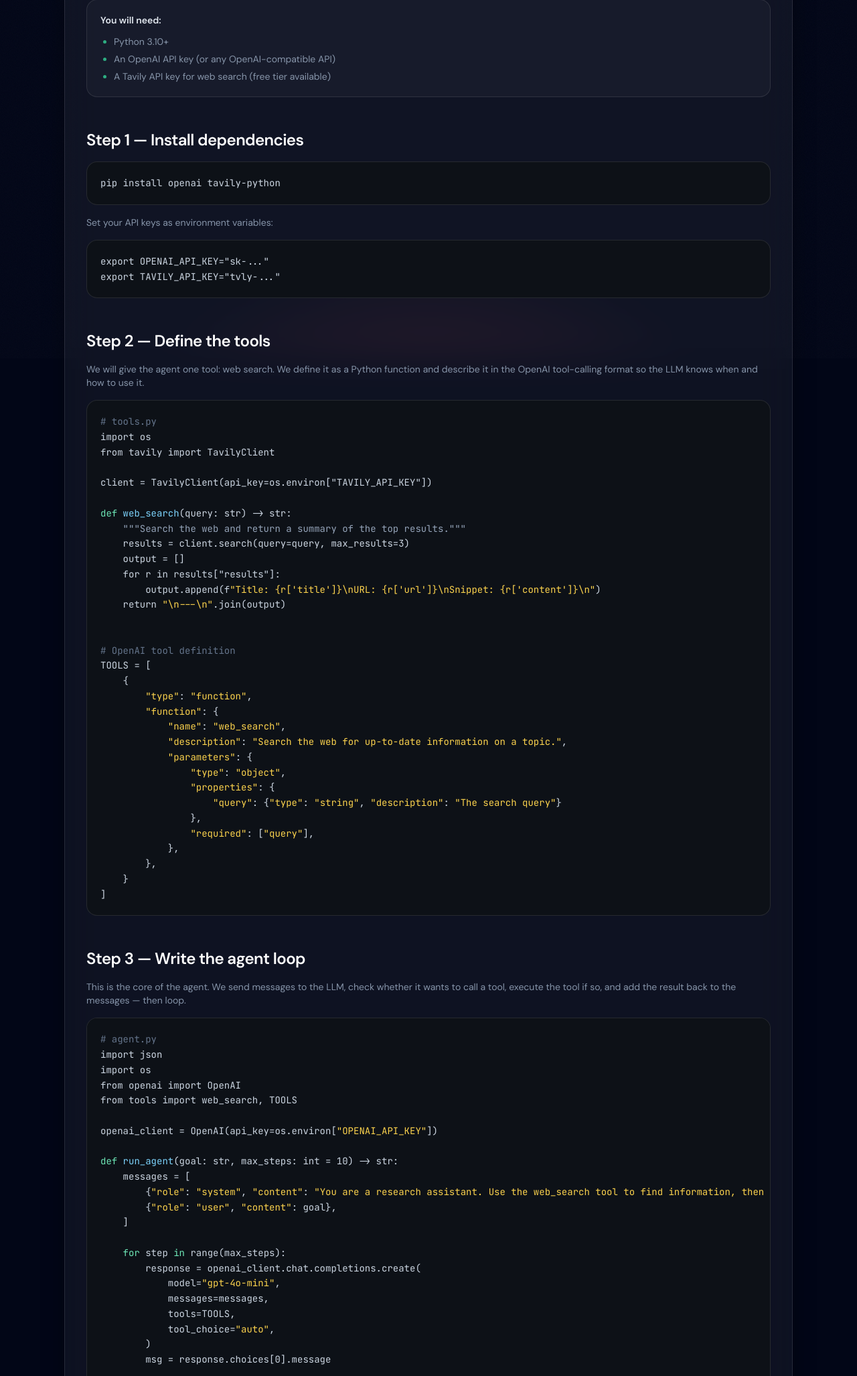
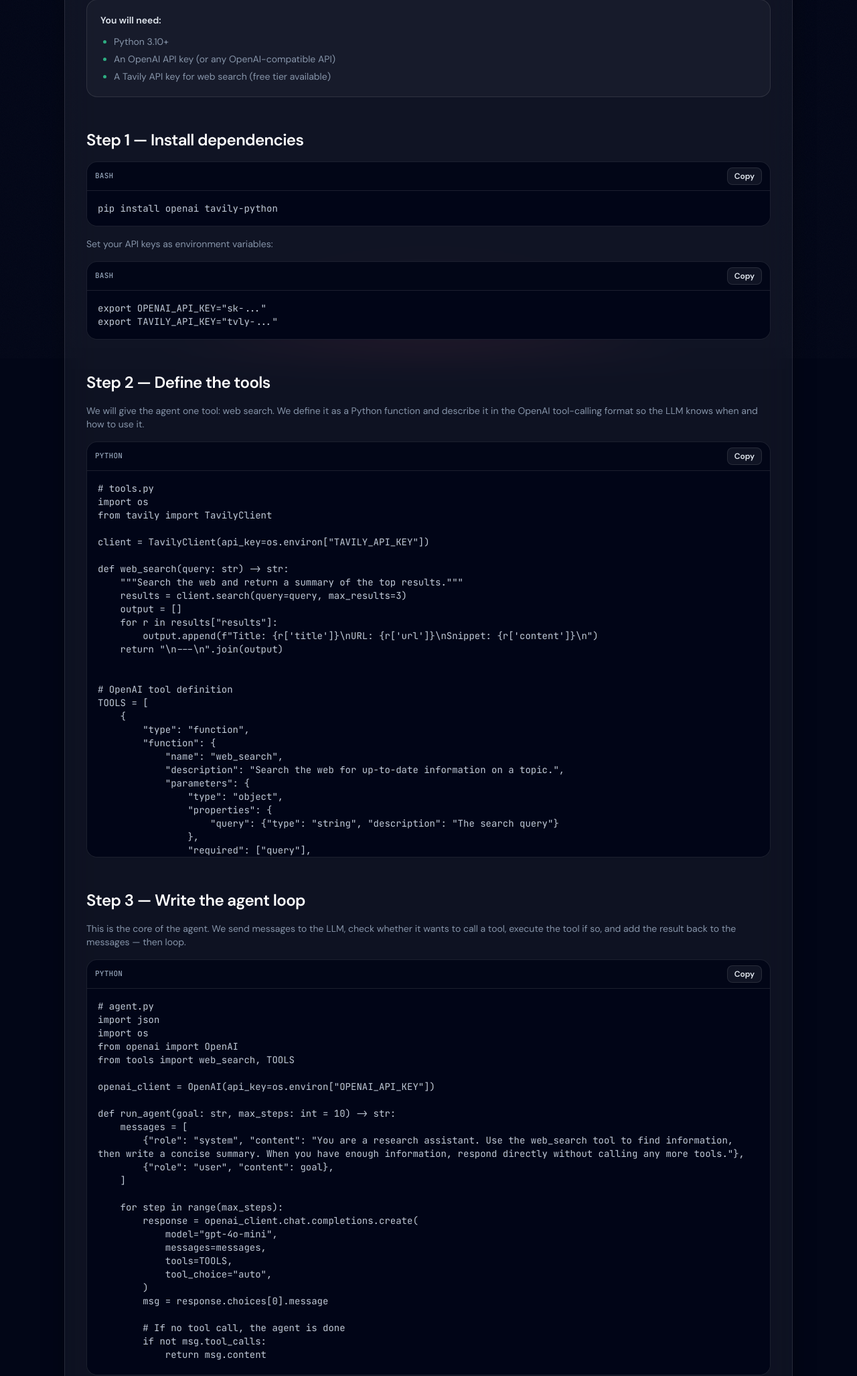
Before and after one commit to abhishekgoyal-a11y/DevShelfs, a Django app: page /tutorials/ai-agents/build-your-first-agent/ in a window 1280 px wide. Shown: the part 637-2691 px from the top of the page at 67% size. Run offline with Django 5.2, Linux system fonts and the light colour scheme; some libraries are stand-ins or nearby versions.

Commit message:
AI Agent tutorial file changes

```diff
--- a/web/templates/web/base.html
+++ b/web/templates/web/base.html
@@ -183,6 +183,10 @@
       src="https://cdnjs.cloudflare.com/ajax/libs/prism/1.29.0/components/prism-python.min.js"
       crossorigin="anonymous"
     ></script>
+    <script
+      src="https://cdnjs.cloudflare.com/ajax/libs/prism/1.29.0/components/prism-bash.min.js"
+      crossorigin="anonymous"
+    ></script>
     <script>
       (function () {
         if (typeof Prism === "undefined") return;
--- /dev/null
+++ b/web/templates/web/code/agent_tutorial_env.html
@@ -0,0 +1,2 @@
+{% verbatim %}export OPENAI_API_KEY="sk-..."
+export TAVILY_API_KEY="tvly-..."{% endverbatim %}
--- /dev/null
+++ b/web/templates/web/code/agent_tutorial_install.html
@@ -0,0 +1 @@
+{% verbatim %}pip install openai tavily-python{% endverbatim %}
--- /dev/null
+++ b/web/templates/web/code/agent_tutorial_run.html
@@ -0,0 +1,2 @@
+{% verbatim %}python agent.py
+Research goal: What are the top Python web frameworks in 2025?{% endverbatim %}
--- a/web/templates/web/codeium.html
+++ b/web/templates/web/codeium.html
@@ -119,7 +119,6 @@
           <h2 id="how-heading" class="text-xl font-semibold tracking-tight text-white sm:text-2xl">
             How Codeium works, simply
           </h2>
-          <p>Here's the plain-English version of what happens when you use Codeium:</p>
           <ul class="list-disc space-y-2 pl-5 marker:text-emerald-400/80">
             <li><strong class="text-slate-200">You install the extension</strong> in your editor of choice.</li>
             <li><strong class="text-slate-200">As you type</strong>, Codeium sends a snapshot of your current code context to its servers (your current file, cursor position, and nearby code).</li>
--- a/web/templates/web/tutorials/ai_agents/build_your_first_agent.html
+++ b/web/templates/web/tutorials/ai_agents/build_your_first_agent.html
@@ -62,10 +62,9 @@
 
         <section class="space-y-4" aria-labelledby="setup-heading">
           <h2 id="setup-heading" class="text-xl font-semibold tracking-tight text-white sm:text-2xl">Step 1 — Install dependencies</h2>
-          <pre class="overflow-x-auto rounded-2xl border border-white/10 bg-[#0d1117] p-5 text-sm leading-relaxed text-slate-300"><code>pip install openai tavily-python</code></pre>
+          {% include "web/partials/code_block_frame.html" with language="bash" code_template="web/code/agent_tutorial_install.html" only %}
           <p class="text-sm text-slate-400/90">Set your API keys as environment variables:</p>
-          <pre class="overflow-x-auto rounded-2xl border border-white/10 bg-[#0d1117] p-5 text-sm leading-relaxed text-slate-300"><code>export OPENAI_API_KEY="sk-..."
-export TAVILY_API_KEY="tvly-..."</code></pre>
+          {% include "web/partials/code_block_frame.html" with language="bash" code_template="web/code/agent_tutorial_env.html" only %}
         </section>
 
         <section class="space-y-4" aria-labelledby="tools-heading">
@@ -74,38 +73,7 @@ export TAVILY_API_KEY="tvly-..."</code></pre>
             We will give the agent one tool: web search. We define it as a Python function and describe it in the
             OpenAI tool-calling format so the LLM knows when and how to use it.
           </p>
-          <pre class="overflow-x-auto rounded-2xl border border-white/10 bg-[#0d1117] p-5 text-sm leading-relaxed text-slate-300"><code><span class="text-slate-500"># tools.py</span>
-import os
-from tavily import TavilyClient
-
-client = TavilyClient(api_key=os.environ["TAVILY_API_KEY"])
-
-<span class="text-emerald-300">def</span> <span class="text-sky-300">web_search</span>(query: str) -> str:
-    <span class="text-slate-400">"""Search the web and return a summary of the top results."""</span>
-    results = client.search(query=query, max_results=3)
-    output = []
-    for r in results["results"]:
-        output.append(f<span class="text-amber-300">"Title: {r['title']}\nURL: {r['url']}\nSnippet: {r['content']}\n"</span>)
-    return <span class="text-amber-300">"\n---\n"</span>.join(output)
-
-
-<span class="text-slate-500"># OpenAI tool definition</span>
-TOOLS = [
-    {
-        <span class="text-amber-300">"type"</span>: <span class="text-amber-300">"function"</span>,
-        <span class="text-amber-300">"function"</span>: {
-            <span class="text-amber-300">"name"</span>: <span class="text-amber-300">"web_search"</span>,
-            <span class="text-amber-300">"description"</span>: <span class="text-amber-300">"Search the web for up-to-date information on a topic."</span>,
-            <span class="text-amber-300">"parameters"</span>: {
-                <span class="text-amber-300">"type"</span>: <span class="text-amber-300">"object"</span>,
-                <span class="text-amber-300">"properties"</span>: {
-                    <span class="text-amber-300">"query"</span>: {<span class="text-amber-300">"type"</span>: <span class="text-amber-300">"string"</span>, <span class="text-amber-300">"description"</span>: <span class="text-amber-300">"The search query"</span>}
-                },
-                <span class="text-amber-300">"required"</span>: [<span class="text-amber-300">"query"</span>],
-            },
-        },
-    }
-]</code></pre>
+          {% include "web/partials/code_block_frame.html" with language="python" code_template="web/code/agent_tutorial_tools.html" only %}
         </section>
 
         <section class="space-y-4" aria-labelledby="agent-heading">
@@ -114,56 +82,12 @@ TOOLS = [
             This is the core of the agent. We send messages to the LLM, check whether it wants to call a tool,
             execute the tool if so, and add the result back to the messages — then loop.
           </p>
-          <pre class="overflow-x-auto rounded-2xl border border-white/10 bg-[#0d1117] p-5 text-sm leading-relaxed text-slate-300"><code><span class="text-slate-500"># agent.py</span>
-import json
-import os
-from openai import OpenAI
-from tools import web_search, TOOLS
-
-openai_client = OpenAI(api_key=os.environ[<span class="text-amber-300">"OPENAI_API_KEY"</span>])
-
-<span class="text-emerald-300">def</span> <span class="text-sky-300">run_agent</span>(goal: str, max_steps: int = 10) -> str:
-    messages = [
-        {<span class="text-amber-300">"role"</span>: <span class="text-amber-300">"system"</span>, <span class="text-amber-300">"content"</span>: <span class="text-amber-300">"You are a research assistant. Use the web_search tool to find information, then write a concise summary. When you have enough information, respond directly without calling any more tools."</span>},
-        {<span class="text-amber-300">"role"</span>: <span class="text-amber-300">"user"</span>, <span class="text-amber-300">"content"</span>: goal},
-    ]
-
-    <span class="text-emerald-300">for</span> step <span class="text-emerald-300">in</span> range(max_steps):
-        response = openai_client.chat.completions.create(
-            model=<span class="text-amber-300">"gpt-4o-mini"</span>,
-            messages=messages,
-            tools=TOOLS,
-            tool_choice=<span class="text-amber-300">"auto"</span>,
-        )
-        msg = response.choices[0].message
-
-        <span class="text-slate-500"># If no tool call, the agent is done</span>
-        <span class="text-emerald-300">if not</span> msg.tool_calls:
-            <span class="text-emerald-300">return</span> msg.content
-
-        <span class="text-slate-500"># Execute each tool the agent requested</span>
-        messages.append(msg)
-        <span class="text-emerald-300">for</span> call <span class="text-emerald-300">in</span> msg.tool_calls:
-            args = json.loads(call.function.arguments)
-            result = web_search(**args)
-            messages.append({
-                <span class="text-amber-300">"role"</span>: <span class="text-amber-300">"tool"</span>,
-                <span class="text-amber-300">"tool_call_id"</span>: call.id,
-                <span class="text-amber-300">"content"</span>: result,
-            })
-
-    <span class="text-emerald-300">return</span> <span class="text-amber-300">"Max steps reached without a final answer."</span>
-
-
-<span class="text-emerald-300">if</span> __name__ == <span class="text-amber-300">"__main__"</span>:
-    goal = input(<span class="text-amber-300">"Research goal: "</span>)
-    print(<span class="text-amber-300">"\n"</span> + run_agent(goal))</code></pre>
+          {% include "web/partials/code_block_frame.html" with language="python" code_template="web/code/agent_tutorial_agent.html" only %}
         </section>
 
         <section class="space-y-4" aria-labelledby="run-heading">
           <h2 id="run-heading" class="text-xl font-semibold tracking-tight text-white sm:text-2xl">Step 4 — Run it</h2>
-          <pre class="overflow-x-auto rounded-2xl border border-white/10 bg-[#0d1117] p-5 text-sm leading-relaxed text-slate-300"><code>python agent.py
-Research goal: What are the top Python web frameworks in 2025?</code></pre>
+          {% include "web/partials/code_block_frame.html" with language="bash" code_template="web/code/agent_tutorial_run.html" only %}
           <p class="text-sm text-slate-400/90">
             The agent will call the search tool one or more times, read the results, and write a summary —
             all automatically.
```
Also changed, not shown: web/templates/web/code/agent_tutorial_agent.html (added, +44 -0 lines), web/templates/web/code/agent_tutorial_tools.html (added, +32 -0 lines).
